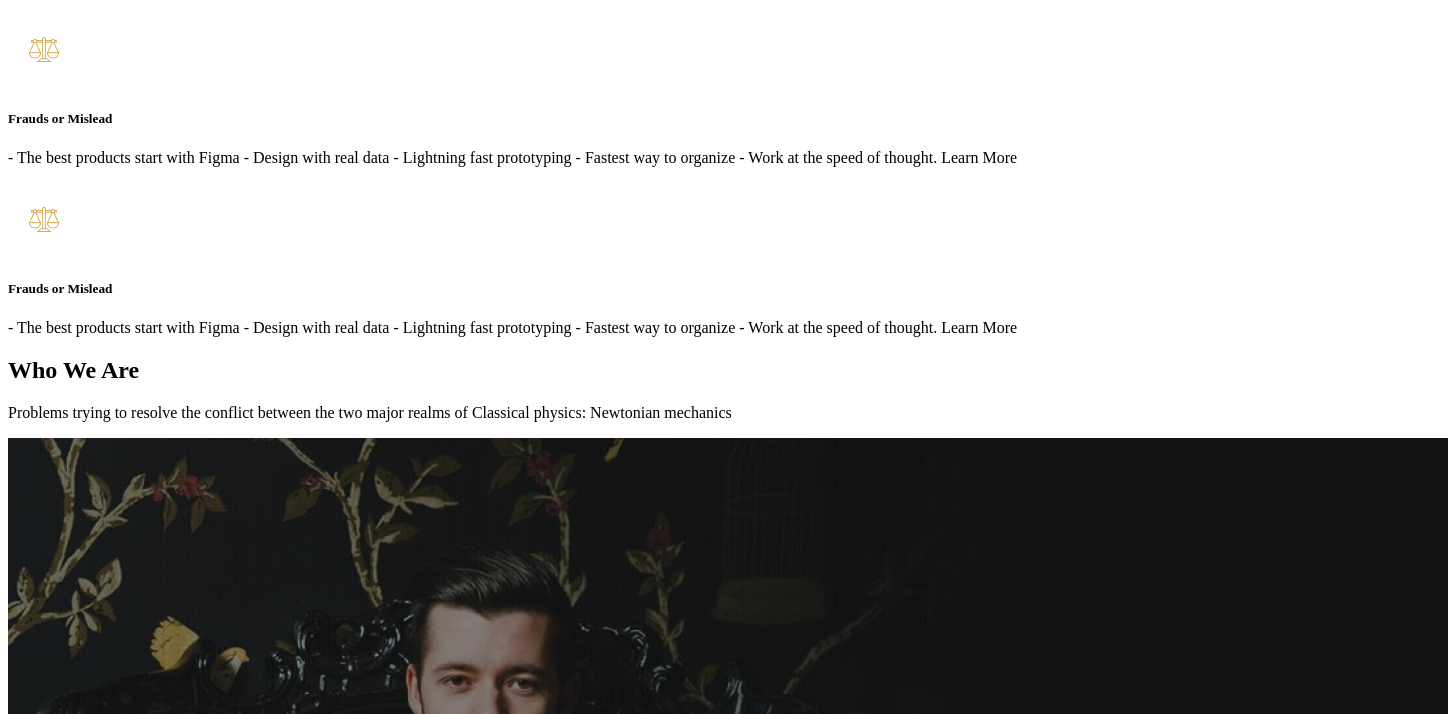
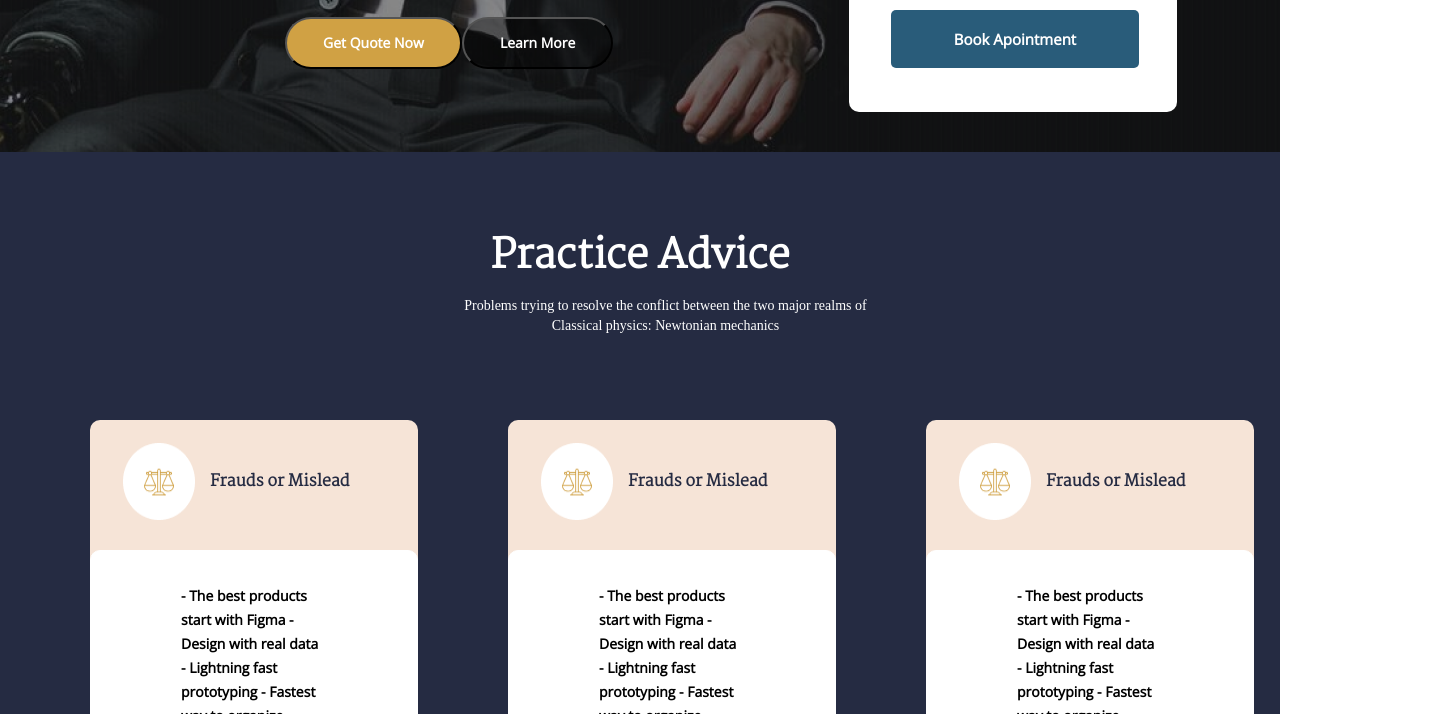
Before and after one commit to kutman-batyrkanov/kutman-batyrkanov.github.io, a plain HTML site: page index.html in a window 1280 px wide. Shown: the part 609-1323 px from the top of the page, 1448 px wide, since content can reach past the window. Drawn offline with nearby package versions, Linux system fonts and the light colour scheme; files whose address does not match are found by name.

Commit message:
link css

```diff
--- a/index.html
+++ b/index.html
@@ -4,6 +4,13 @@
     <meta charset="UTF-8">
     <meta name="viewport" content="width=device-width, initial-scale=1.0">
     <title>Document</title>
+    <link rel="stylesheet" href="./style.css">
+    <link rel="preconnect" href="https://fonts.gstatic.com">
+    <link href="https://fonts.googleapis.com/css2?family=Martel:wght@300&display=swap" rel="stylesheet">
+    <link rel="preconnect" href="https://fonts.gstatic.com">
+    <link href="https://fonts.googleapis.com/css2?family=Martel:wght@300&family=Open+Sans:wght@300&display=swap" rel="stylesheet">
+    <link rel="preconnect" href="https://fonts.gstatic.com">
+    <link href="https://fonts.googleapis.com/css2?family=Martel:wght@300&family=Montserrat:wght@300&family=Open+Sans:wght@300&display=swap" rel="stylesheet">
 </head>
 <body>
     <header>
```
